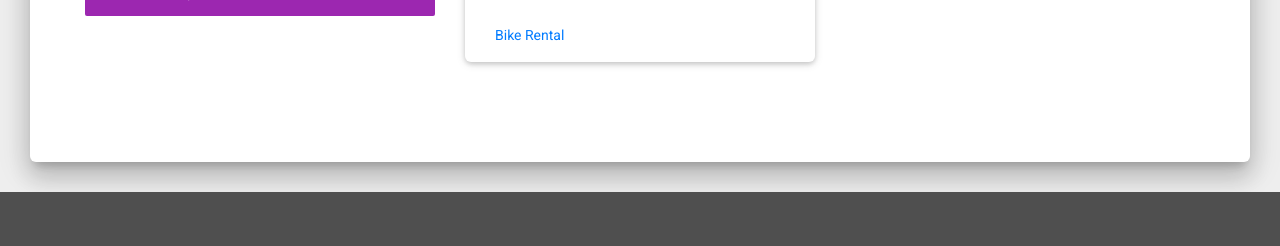
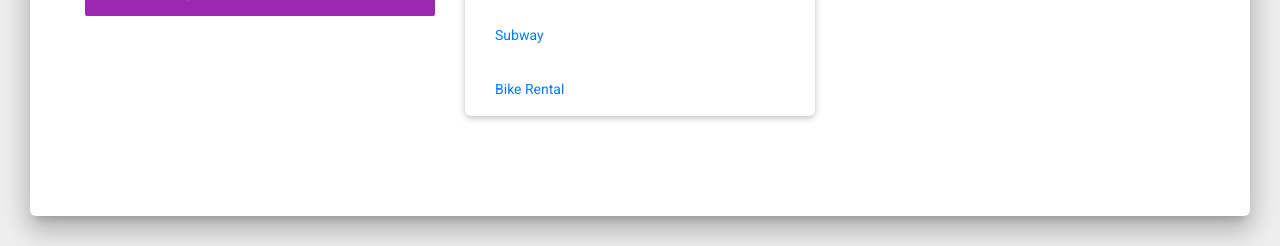
Before and after one commit to cfg-hbcuhsi/team-1, a Flask app: page /transportation in a window 1280 px wide, after a click on "Public Transportation". Shown: the part 728-974 px from the top of the page. Before the commit the page ends 920 px from the top, so only its background shows below. Run offline with Flask 2, Linux system fonts and the light colour scheme; some libraries are stand-ins or nearby versions.

Commit message:
add subway

```diff
--- a/app/templates/transportation.html
+++ b/app/templates/transportation.html
@@ -105,17 +105,22 @@
                           </div>
                           <div>
                             <div  class="card-body">
-                                <a href="https://www.ridemetro.org/Pages/index.aspx" class="card-link">Metro Bus</a>
+                                <a href="https://new.mta.info/schedules/bus" class="card-link">Metro Bus</a>
+
+                            <br/>
+
+                              </div>
+                              <div  class="card-body">
+                                <a href="https://new.mta.info/maps" class="card-link">Subway</a>
 
                             <br/>
 
                               </div>
 
-
                           </div>
 
                           <div class="card-body">
-                            <a href="https://www.bikebarn.com/about/buffalo-bayou-rentals-pg1892.htm" class="card-link">Bike Rental</a>
+                            <a href="https://www.citibikenyc.com/how-it-works" class="card-link">Bike Rental</a>
                        <br/>
 
                          </div>
```
